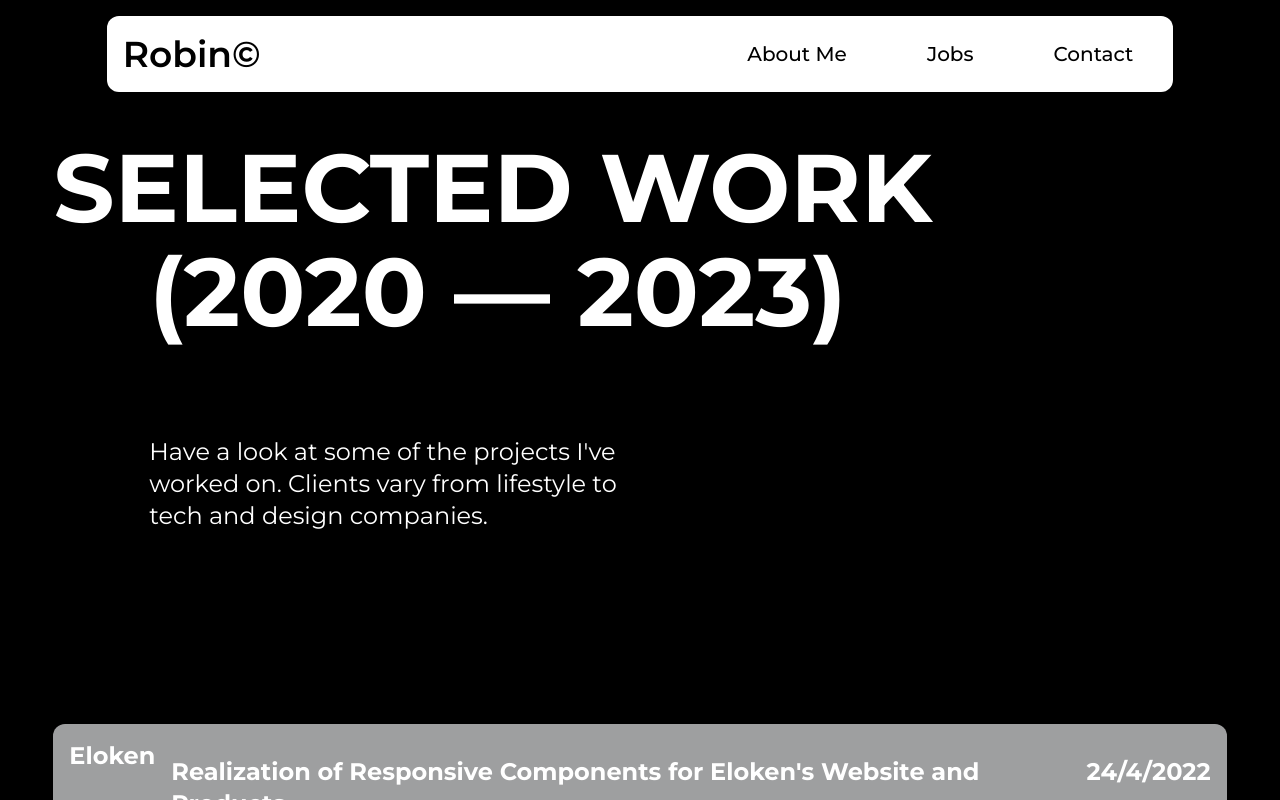
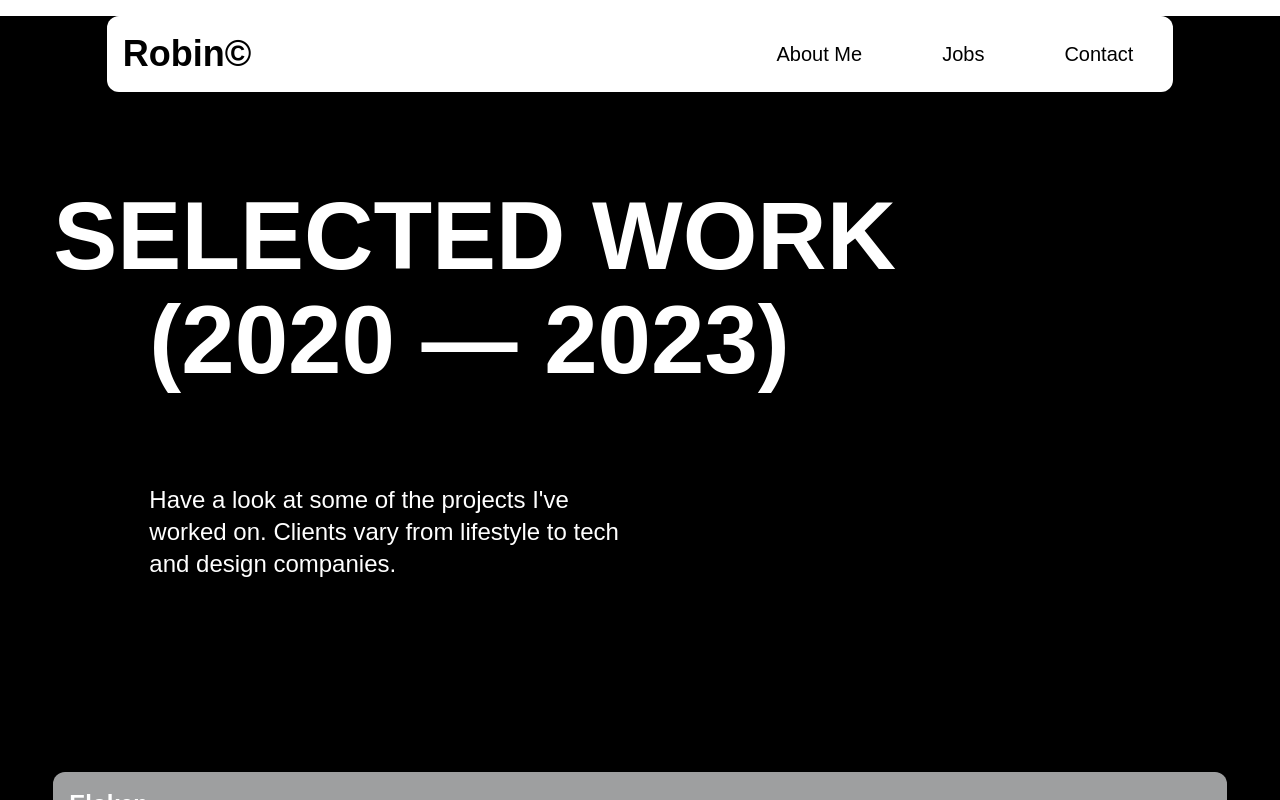
Before and after one commit to robiiii0/PortfolioV2.0, a Next.js app: page /Job in a window 1280 px wide. Shown: the top 800 px of the page. Built offline with nearby package versions, Linux system fonts and the light colour scheme; what tailwind-hamburgers would draw is missing.

Commit message:
feat: Improve Job component rendering; add client-side check and enhance layout structure

```diff
--- a/app/Job/Job.tsx
+++ b/app/Job/Job.tsx
@@ -1,7 +1,7 @@
 "use client";
 import { motion } from "framer-motion";
 import Image from "next/image";
-import React from "react";
+import React, { useEffect, useState } from "react";
 import { ListJobs, ObjList } from "./JobList";
 import Link from "next/link";
 import NavLink from "../NavLink/NavLink";
@@ -51,12 +51,19 @@ function Card(props: { data: ObjList }) {
 }
 
 export default function Job() {
+  const [isClient, setIsClient] = useState(false);
+
+  useEffect(() => {
+    setIsClient(true);
+  }, []);
+
+  if (!isClient) return null;
   return (
-    <div className="w-full absolute top-0 font-montserrat text-white bg-black m-0 p-0">
+    <div className="w-full font-montserrat text-white bg-black m-0 p-0">
       <div className="w-10/12 mx-auto mt-4">
         <NavLink colorScheme="white" />
       </div>
-      <div className="w-11/12 mx-auto mt-12">
+      <div className="w-11/12 mx-auto mt-24">
         <div className="space-y-2">
           <motion.h1
             initial={{ y: 50, opacity: 0 }}
--- a/app/Job/[slug]/page.tsx
+++ b/app/Job/[slug]/page.tsx
@@ -35,15 +35,9 @@ const JobDetailPage = () => {
   }
 
   return (
-    <div className="w-full absolute top-0 bg-black text-white font-montserrat">
+    <div className="w-full  bg-black text-white font-montserrat">
       <div className="mt-28 md:mt-40 px-4">
         <div className="w-full">
-          <motion.div
-            initial={{ y: 50, opacity: 0 }}
-            animate={{ y: 0, opacity: 1 }}
-            transition={{ duration: 0.5, delay: 0.2 }}
-            className="w-11/12 mx-auto mt-12"
-          >
           <div className="space-y-6">
             {/* Job Title */}
             <motion.h1
@@ -83,7 +77,6 @@ const JobDetailPage = () => {
               ))}
             </div>
 
-              {/* Display last image in an iframe */}
             {job.imgArray.length > 2 && (
               <div className="mt-12">
                 <iframe
@@ -96,22 +89,7 @@ const JobDetailPage = () => {
                 ></iframe>
               </div>
             )}
-
-              {/* Link to the company website (Commented out for now) */}
-              {/* {job.path && (
-                <div className="mt-8">
-                  <a
-                    href={job.path}
-                    className="text-blue-500 hover:text-blue-700"
-                    target="_blank"
-                    rel="noopener noreferrer"
-                  >
-                    Visit {job.companyEn}'s Website
-                  </a>
           </div>
-              )} */}
-            </div>
-          </motion.div>
         </div>
       </div>
     </div>
--- a/app/layout.tsx
+++ b/app/layout.tsx
@@ -1,10 +1,8 @@
-import type { Metadata } from "next";
-import { Inter } from "next/font/google";
-import Head from "next/head";
 import "./globals.css";
-import NavLink from "./NavLink/NavLink";
-
-const inter = Inter({ subsets: ["latin"] });
+export const metadata = {
+  title: "Next.js",
+  description: "Generated by Next.js",
+};
 
 export default function RootLayout({
   children,
@@ -12,24 +10,8 @@ export default function RootLayout({
   children: React.ReactNode;
 }) {
   return (
-    <>
-      <Head>
-        <meta charSet="UTF-8" />
-        <meta name="viewport" content="width=device-width, initial-scale=1.0" />
-        <title>Robin portfolio</title>
-        <meta name="description" content="Everything about me" />
-        <link rel="preconnect" href="https://fonts.googleapis.com" />
-        <link rel="preconnect" href="https://fonts.gstatic.com" />
-        <link
-          href="https://fonts.googleapis.com/css2?family=Montserrat:ital,wght@0,100;0,200;0,300;0,400;0,500;0,600;0,700;0,800;0,900;1,100;1,200;1,300;1,400;1,500;1,600;1,700;1,800;1,900&display=swap"
-          rel="stylesheet"
-        />
-      </Head>
-      <html>
-        <body>
-          <div className="w-full flex-grow">{children}</div>
-        </body>
-      </html>
-    </>
+    <html lang="en">
+      <body>{children}</body>
+    </html>
   );
 }
```
Lines whose indentation alone changed are shown as unchanged.
